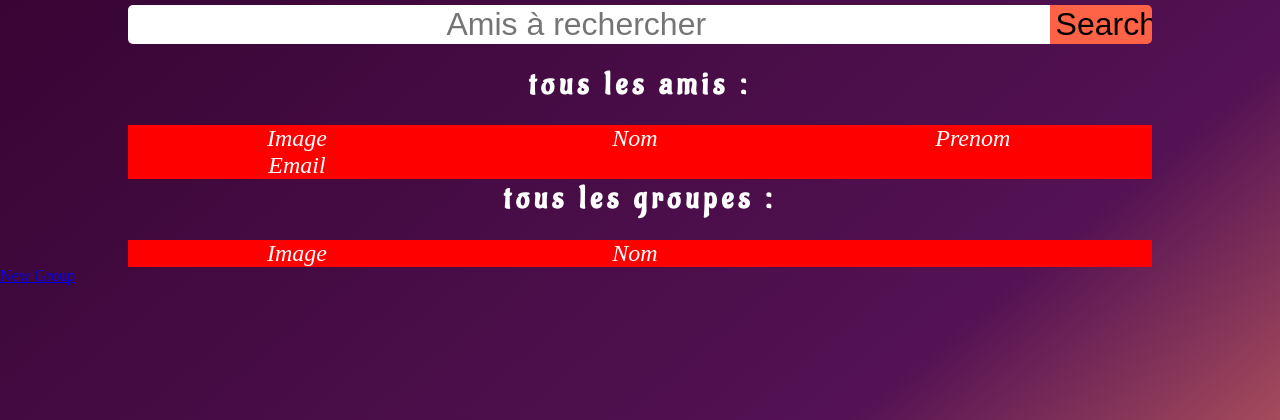
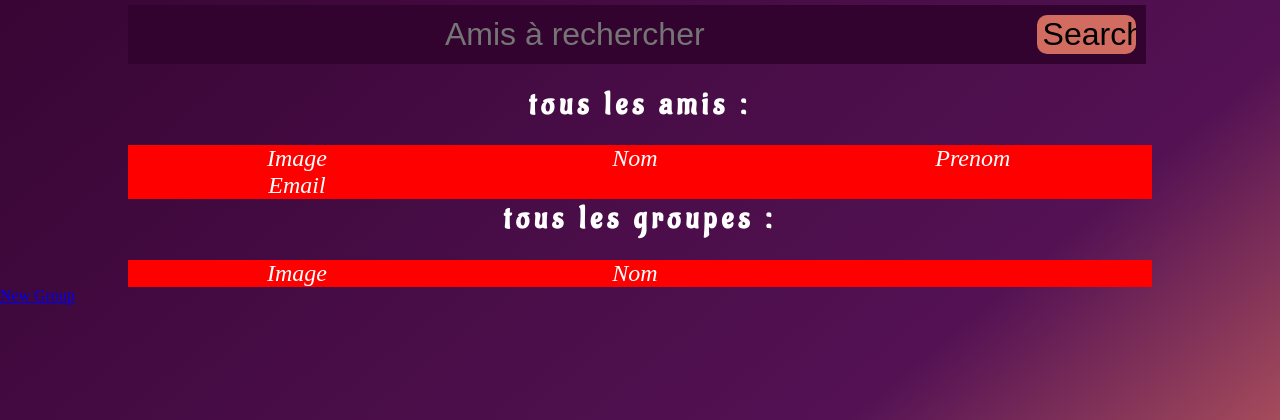
Before and after one commit to Im-Rises/friends-link, a PHP site: page /show_all_discussions.php in a window 1280 px wide. Shown: the part 180-600 px from the top of the page. Run offline with PHP 8.4, Linux system fonts and the light colour scheme; the visitor is signed in with stand-in values (Sample User, id 1); data that the repository does not hold is empty.

Commit message:
css appliqué sur la barre de recherche dans les discussions

```diff
--- a/tp_a_rendre/style.css
+++ b/tp_a_rendre/style.css
@@ -13,16 +13,21 @@ html {
 
 
 .formSearch {
-    text-align  : center;
-    display     : inline-flex;
-    width       : 80%;
-    margin-left : 10%;
-    margin-right: 10%;
-    margin-top  : 5px;
+    text-align      : center;
+    display         : inline-flex;
+    width           : 78%;
+    position        : absolute;
+    margin-left     : 10%;
+    padding         : 10px;
+    position        : relative;
+    background-color: #33032F;
+    margin-right    : 10%;
+    margin-top      : 5px;
 }
 
 
 .searchBar {
+    background-color         : transparent;
     width                    : 90%;
     font-size                : 200%;
     border-top-left-radius   : 5px;
@@ -33,13 +38,12 @@ html {
 
 .searchBtn,
 .sub {
-    text-align                : center;
-    background-color          : tomato;
-    width                     : 10%;
-    border-top-right-radius   : 5px;
-    border-bottom-right-radius: 5px;
-    font-size                 : 200%;
-    border                    : none;
+    text-align      : center;
+    background-color: #D26B60;
+    width           : 10%;
+    border-radius   : 10px;
+    font-size       : 200%;
+    border          : none;
 }
 
 .searchBtn:hover {
@@ -49,11 +53,11 @@ html {
 }
 
 body {
-    margin: 0;
-    height: 100%;
-    background-repeat: no-repeat;
+    margin               : 0;
+    height               : 100%;
+    background-repeat    : no-repeat;
     background-attachment: fixed;
-    background: linear-gradient(140deg, rgba(51,3,47,1) 0%, rgba(84,18,84,1) 70%, rgba(210,107,96,1) 100%);
+    background           : linear-gradient(140deg, rgba(51, 3, 47, 1) 0%, rgba(84, 18, 84, 1) 70%, rgba(210, 107, 96, 1) 100%);
 }
 
 .showTab {
@@ -84,7 +88,8 @@ body {
 }
 
 .allTabs {
-    display: block;
+    display         : block;
+    background-color: #33032F;
 }
 
 .iSend,
```
